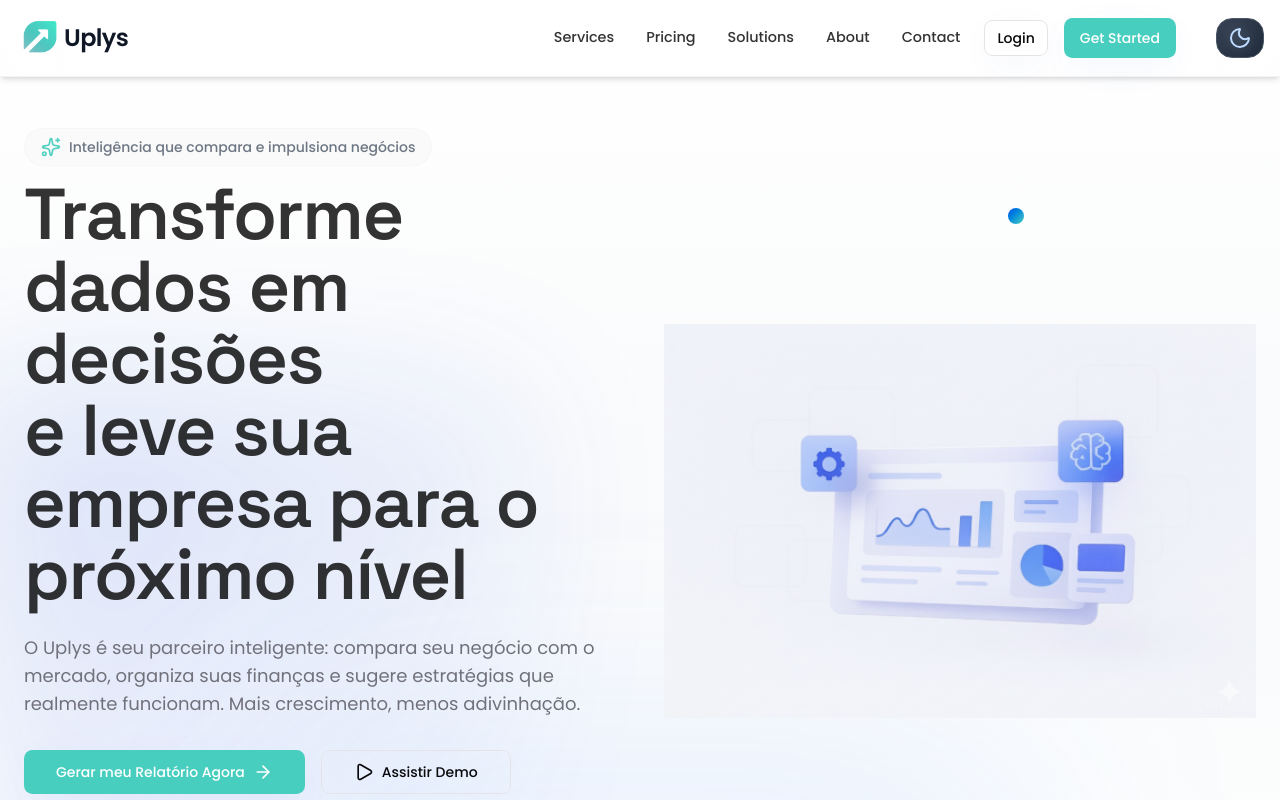
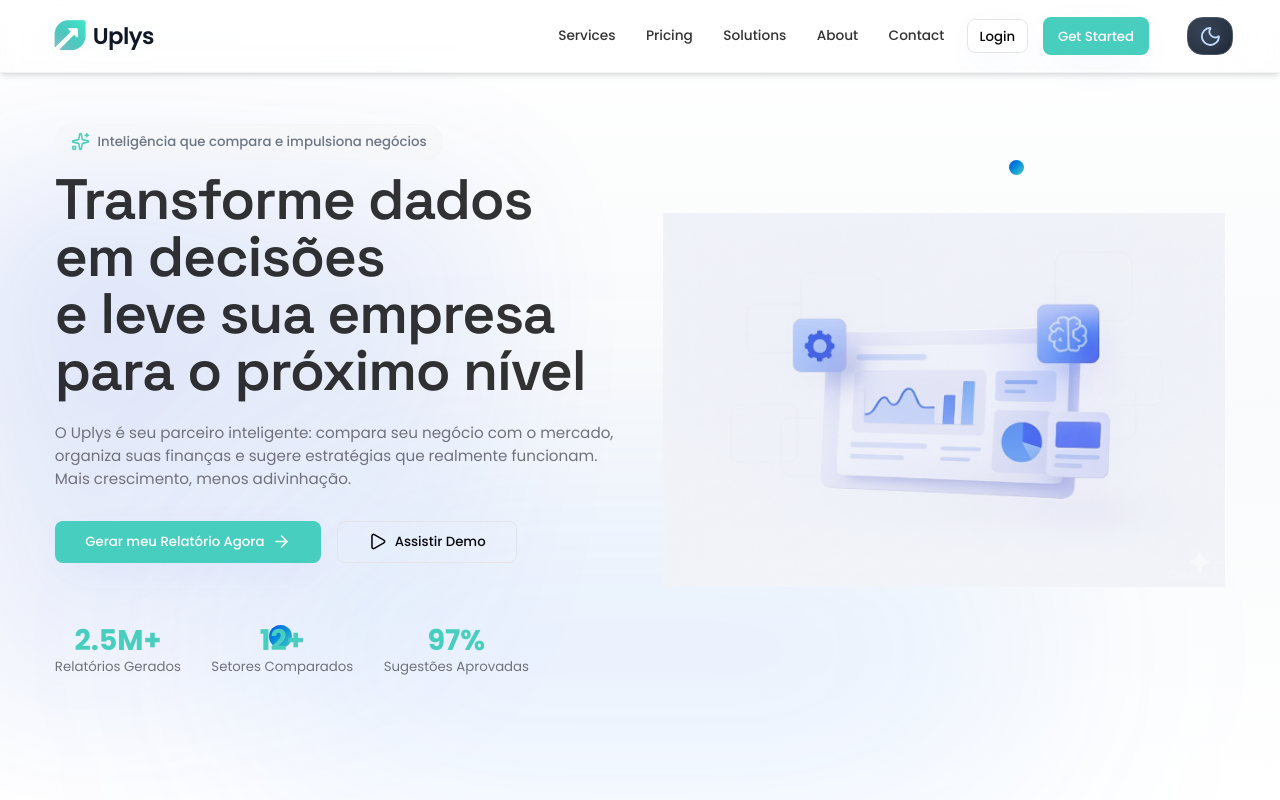
Before and after one commit to Carvajal-daniel/ivenFly, a Next.js app: page / in a window 1280 px wide. Shown: the top 800 px of the page. Built offline with nearby package versions, Linux system fonts and the light colour scheme.

Commit message:
feat: updated layout

```diff
--- a/src/app/globals.css
+++ b/src/app/globals.css
@@ -15,7 +15,9 @@
   --sidebar-ring: hsl(217.2 91.2% 59.8%);
 }
 
-
+html{
+  font-size: 95%
+}
 
 h1, h2, h3, h4, h5, h6 {
   font-family: var(--font-space-grotesk);
--- a/src/components/Hero/HeroTitle.tsx
+++ b/src/components/Hero/HeroTitle.tsx
@@ -10,14 +10,14 @@
       animate={{ opacity: 1, y: 0 }}
       transition={{ duration: 0.6, delay: 0.5 }}
     >
-      <h1 className="w-full text-4xl lg:text-7xl font-bold text-center md:text-left">
+      <h1 className="w-full text-4xl lg:text-6xl font-bold text-center md:text-left">
         <span className="text-black/80 dark:text-gray-200">Transforme dados em decisões</span>
         <br />
         <span className=" text-black/80 dark:text-gray-200">
           e leve sua empresa para o próximo nível
         </span>
       </h1>
-      <p className="text-md md:text-lg text-center md:text-left text-muted-foreground max-w-2xl">
+      <p className="text-md md:text-md text-center md:text-left text-muted-foreground max-w-2xl">
         O Uplys é seu parceiro inteligente: compara seu negócio com o mercado,
         organiza suas finanças e sugere estratégias que realmente funcionam.
         Mais crescimento, menos adivinhação.
--- a/src/components/header/Header.tsx
+++ b/src/components/header/Header.tsx
@@ -14,7 +14,7 @@
   <motion.div
     initial={{ opacity: 0, y: -10 }}
     animate={{ opacity: 1, y: 0 }}
-    transition={{ duration: 0.3 }}
+    transition={{ duration: 0.5 }}
   >
     <Link href="/" className="flex items-center gap-2 -ml-2 md:-ml-4">
       <Image
```
